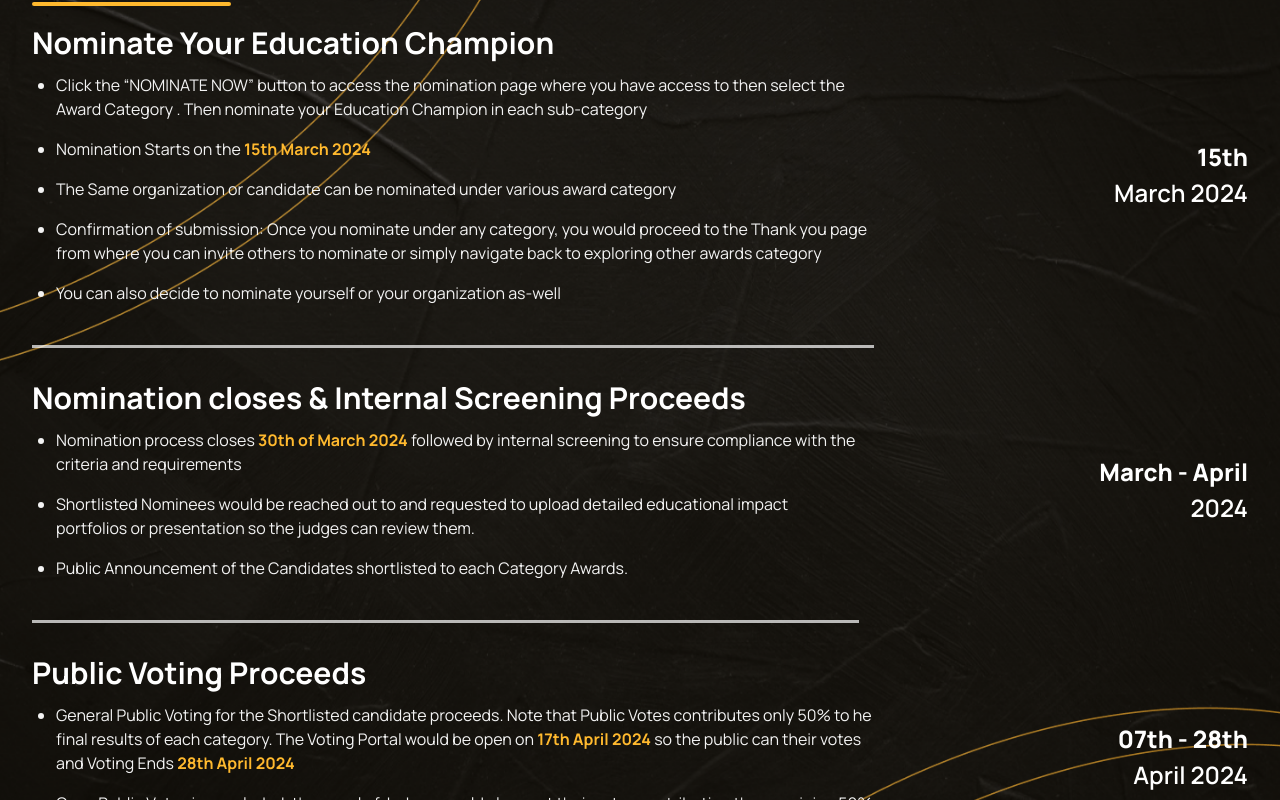
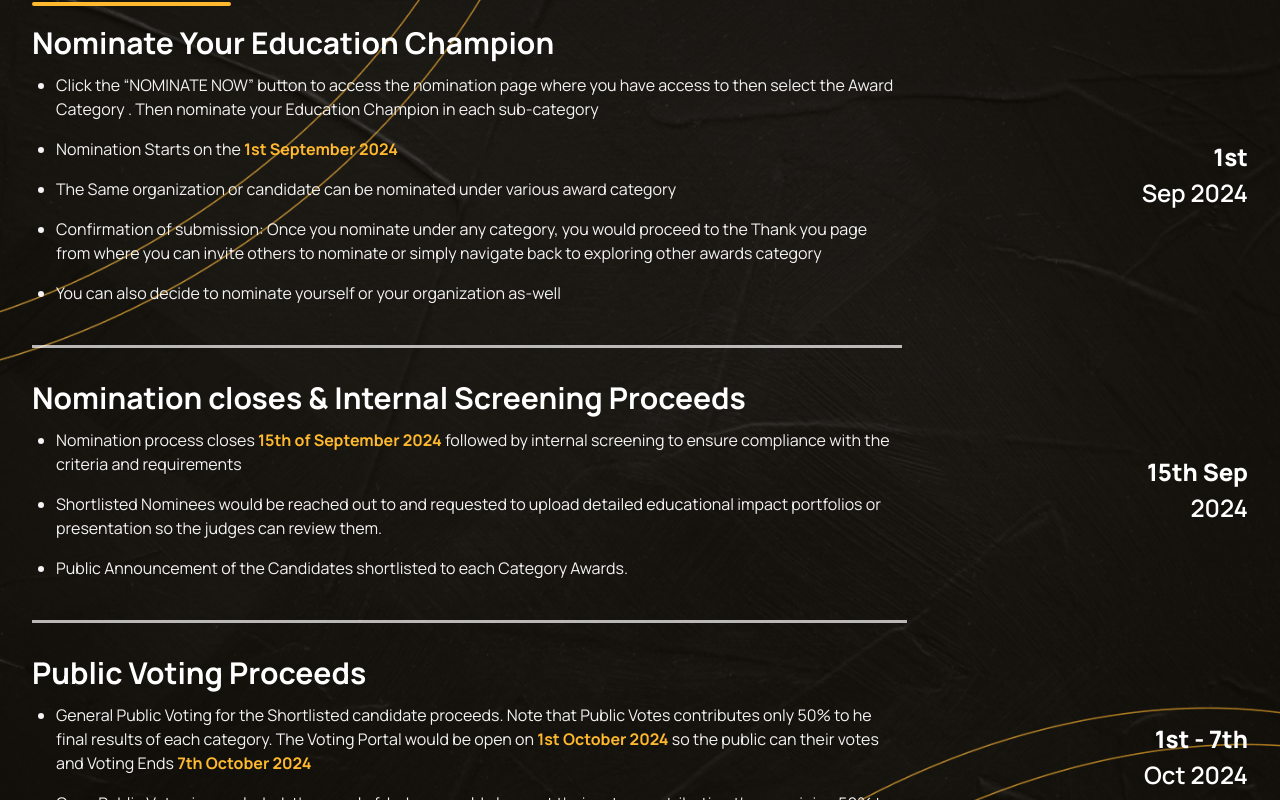
Before and after one commit to Santos-pkis/NESA-Test, a Next.js app: page / in a window 1280 px wide. Shown: the part 3100-3900 px from the top of the page. Built offline with nearby package versions, Linux system fonts and the light colour scheme.

Commit message:
update: event timeline

```diff
--- a/app/(main)/(home)/page.tsx
+++ b/app/(main)/(home)/page.tsx
@@ -80,7 +80,7 @@ const Page = () => {
                 <div className="mt-6 space-y-3 border-b-[3px] border-white/70 pb-10">
                   <h4 className="font-bold text-3xl">
                     Nominate Your Education Champion{" "}
-                    <span className="md:hidden text-deepGold">--- 15th March 2024</span>
+                    <span className="md:hidden text-deepGold">--- 1st September 2024</span>
                   </h4>
                   <ul className="list-disc ml-6 space-y-4 text-[#f3f3f3]">
                     <li>
@@ -88,7 +88,7 @@ const Page = () => {
                       the Award Category . Then nominate your Education Champion in each sub-category
                     </li>
                     <li>
-                      Nomination Starts on the <span className="font-bold text-deepGold">15th March 2024</span>
+                      Nomination Starts on the <span className="font-bold text-deepGold">1st September 2024</span>
                     </li>
                     <li>The Same organization or candidate can be nominated under various award category</li>
                     <li>
@@ -101,19 +101,19 @@ const Page = () => {
                 </div>
 
                 <div className="flex-shrink-0 md:text-end text-start space-y-1 hidden md:block">
-                  <p className="font-extrabold text-2xl">15th</p>
-                  <p className="font-semibold text-2xl">March 2024</p>
+                  <p className="font-extrabold text-2xl">1st</p>
+                  <p className="font-semibold text-2xl">Sep 2024</p>
                 </div>
               </div>
               <div className="flex md:flex-row flex-col-reverse md:items-center md:gap-[15rem] gap-4">
                 <div className="mt-6 space-y-3 border-b-[3px] border-white/70 pb-10">
                   <h4 className="font-bold text-3xl">
                     Nomination closes & Internal Screening Proceeds{" "}
-                    <span className="md:hidden text-deepGold">--- March - April 2024</span>
+                    <span className="md:hidden text-deepGold">--- 15th September 2024</span>
                   </h4>
                   <ul className="list-disc ml-6 space-y-4 text-[#f3f3f3]">
                     <li>
-                      Nomination process closes <span className="text-deepGold font-bold">30th of March 2024</span>{" "}
+                      Nomination process closes <span className="text-deepGold font-bold">15th of September 2024</span>{" "}
                       followed by internal screening to ensure compliance with the criteria and requirements
                     </li>
                     <li>
@@ -125,21 +125,21 @@ const Page = () => {
                 </div>
 
                 <div className="flex-shrink-0 md:text-end text-start space-y-1 hidden md:block">
-                  <p className="font-extrabold text-2xl">March - April</p>
+                  <p className="font-extrabold text-2xl">15th Sep</p>
                   <p className="font-semibold text-2xl">2024</p>
                 </div>
               </div>
               <div className="flex md:flex-row flex-col-reverse md:items-center md:gap-[15rem] gap-4">
                 <div className="mt-6 space-y-3 border-b-[3px] border-white/70 pb-10">
                   <h4 className="font-bold text-3xl">
-                    Public Voting Proceeds <span className="md:hidden text-deepGold">--- 15th March 2024</span>
+                    Public Voting Proceeds <span className="md:hidden text-deepGold">--- 1st October 2024</span>
                   </h4>
                   <ul className="list-disc ml-6 space-y-4 text-[#f3f3f3]">
                     <li>
                       General Public Voting for the Shortlisted candidate proceeds. Note that Public Votes contributes
                       only 50% to he final results of each category. The Voting Portal would be open on{" "}
-                      <span className="font-bold text-deepGold">17th April 2024</span> so the public can their votes and
-                      Voting Ends <span className="font-bold text-deepGold">28th April 2024</span>
+                      <span className="font-bold text-deepGold">1st October 2024</span> so the public can their votes
+                      and Voting Ends <span className="font-bold text-deepGold">7th October 2024</span>
                     </li>
                     <li>
                       Once Public Votes is concluded, the panel of Judges would also cast their votes contributing the
@@ -149,15 +149,15 @@ const Page = () => {
                 </div>
 
                 <div className="flex-shrink-0 md:text-end text-start space-y-1 hidden md:block">
-                  <p className="font-extrabold text-2xl">07th - 28th</p>
-                  <p className="font-semibold text-2xl">April 2024</p>
+                  <p className="font-extrabold text-2xl">1st - 7th</p>
+                  <p className="font-semibold text-2xl">Oct 2024</p>
                 </div>
               </div>
               <div className="flex md:flex-row flex-col-reverse md:items-center md:gap-[15rem] gap-4">
                 <div className="mt-6 space-y-3 border-b-[3px] border-white/70 pb-10">
                   <h4 className="font-bold text-3xl">
                     The Award Ceremony and Winner Announcements{" "}
-                    <span className="md:hidden text-deepGold">--- 15th March 2024</span>
+                    <span className="md:hidden text-deepGold">--- 16th October 2024</span>
                   </h4>
                   <ul className="list-disc ml-6 space-y-4 text-[#f3f3f3]">
                     <li>
@@ -168,8 +168,8 @@ const Page = () => {
                 </div>
 
                 <div className="flex-shrink-0 md:text-end text-start space-y-1 hidden md:block">
-                  <p className="font-extrabold text-2xl">5th</p>
-                  <p className="font-semibold text-2xl">May 2024</p>
+                  <p className="font-extrabold text-2xl">16th</p>
+                  <p className="font-semibold text-2xl">Oct 2024</p>
                 </div>
               </div>
             </div>
```
